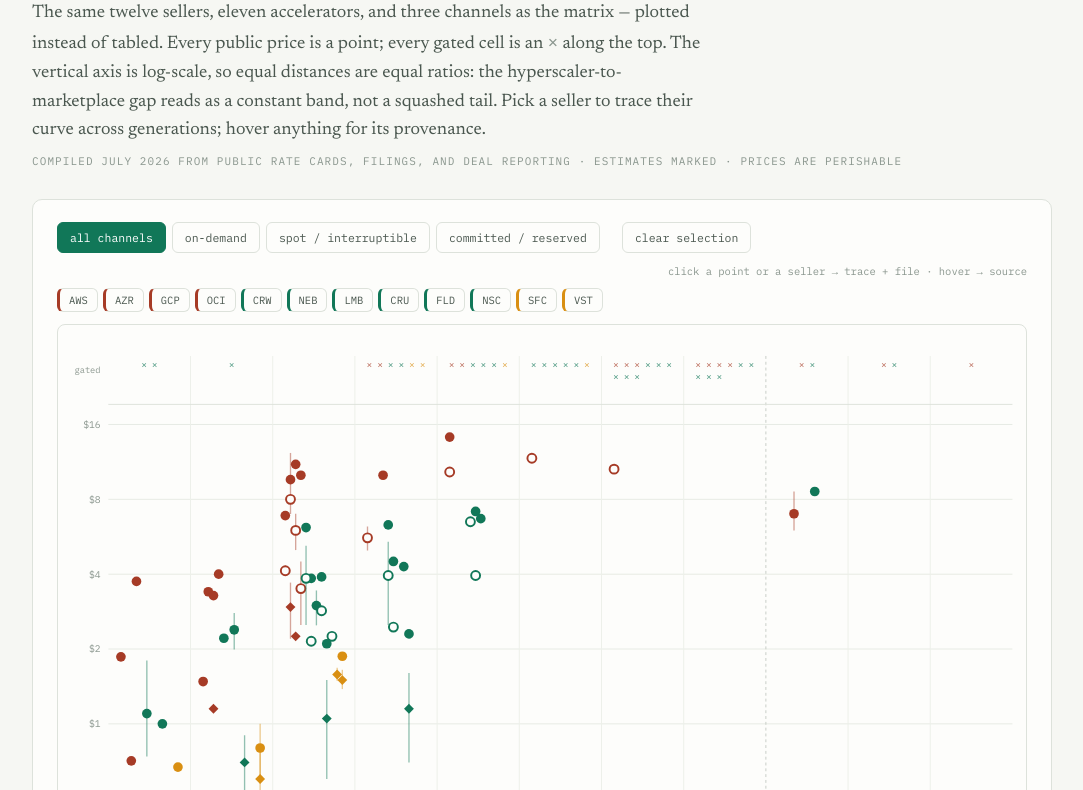
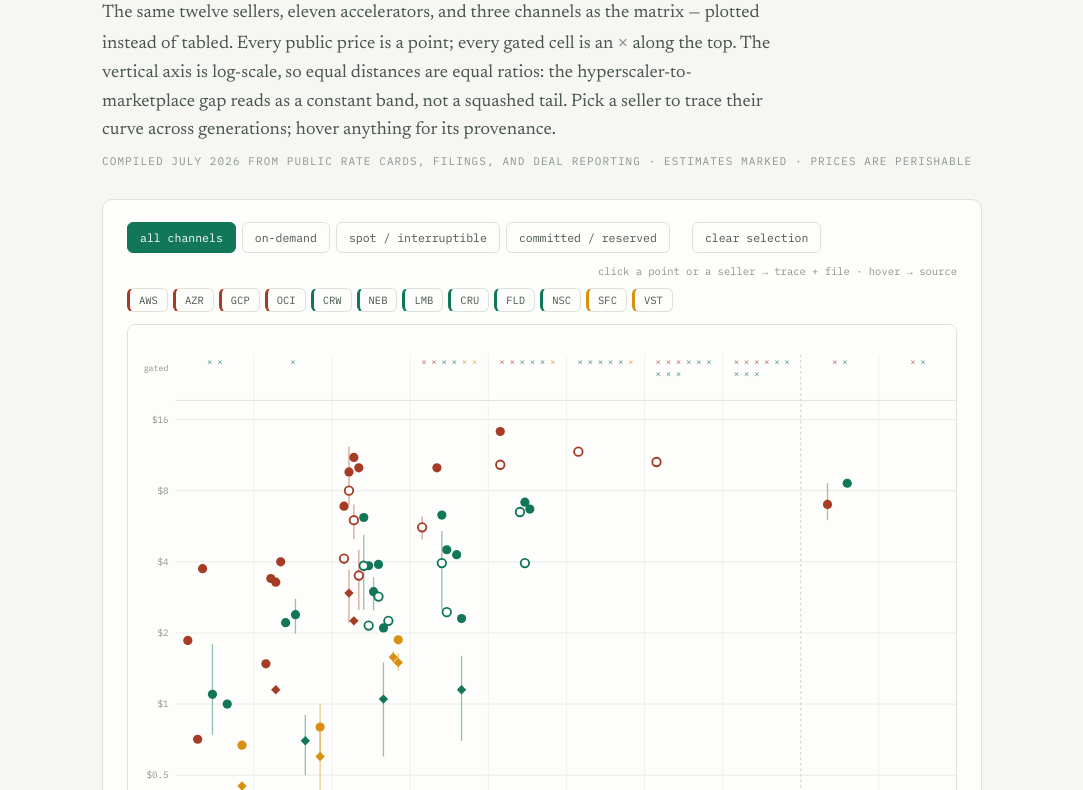
Before and after one commit to alexkyen/compute-desk, a plain HTML site: page the-atlas-scatter.html in a window 1280 px wide. Shown: the part 145-935 px from the top of the page, without its empty margins (98-1181 px from the left). Drawn offline with Linux system fonts and the light colour scheme.

Commit message:
fix atlas positioning

```diff
--- a/the-atlas-scatter.html
+++ b/the-atlas-scatter.html
@@ -17,7 +17,7 @@
 *{box-sizing:border-box;margin:0;padding:0}
 html{background:var(--paper)}
 body{font-family:var(--serif);color:var(--ink);line-height:1.6;padding:48px 20px 72px}
-.wrap{max-width:1020px;margin:0 auto}
+.wrap{max-width:880px;margin:0 auto}
 .eyebrow{font-family:var(--mono);font-size:11px;letter-spacing:.18em;text-transform:uppercase;color:var(--ink-3)}
 h1{font-family:var(--serif);font-style:italic;font-weight:400;font-size:clamp(34px,5.5vw,52px);line-height:1.05;margin:10px 0 14px;letter-spacing:-.01em}
 .dek{font-size:18px;color:var(--ink-2);max-width:66ch;margin-bottom:8px}
```
Also changed, not shown: index.html (+1 -1 lines).
